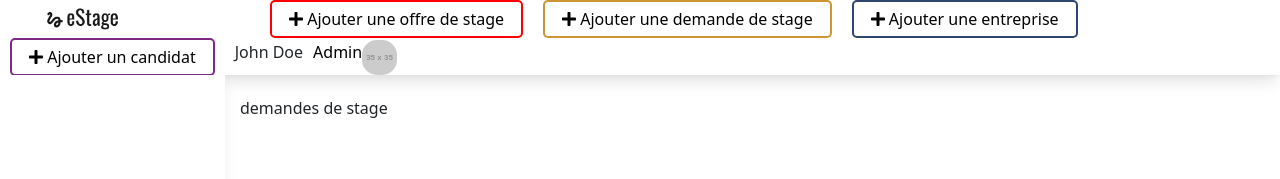
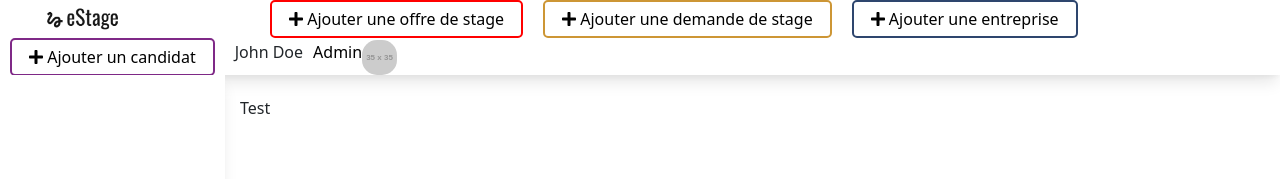
Before and after one commit to MaxMarquis/projetSynthese, an Angular app: page /demandes-de-stages in a window 1280 px wide. Shown: the top 179 px of the page. Built offline with nearby package versions, Linux system fonts and the light colour scheme.

Commit message:
test_demandes-stages

```diff
--- a/src/app/views/demandes-stages/demandes-stages.component.html
+++ b/src/app/views/demandes-stages/demandes-stages.component.html
@@ -1 +1 @@
-<p>demandes de stage</p>
+<p>Test </p>
```
